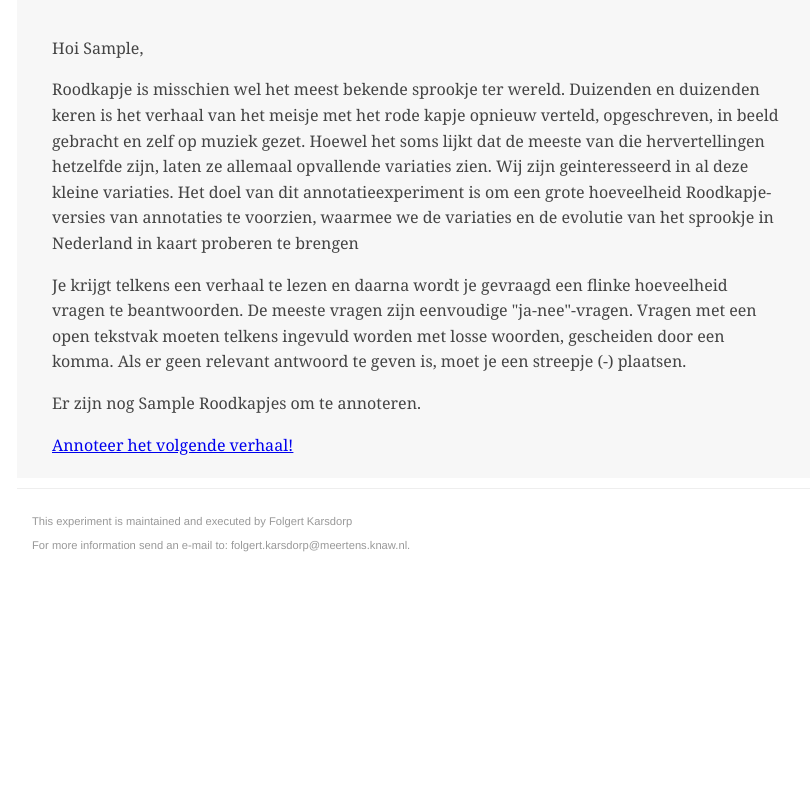
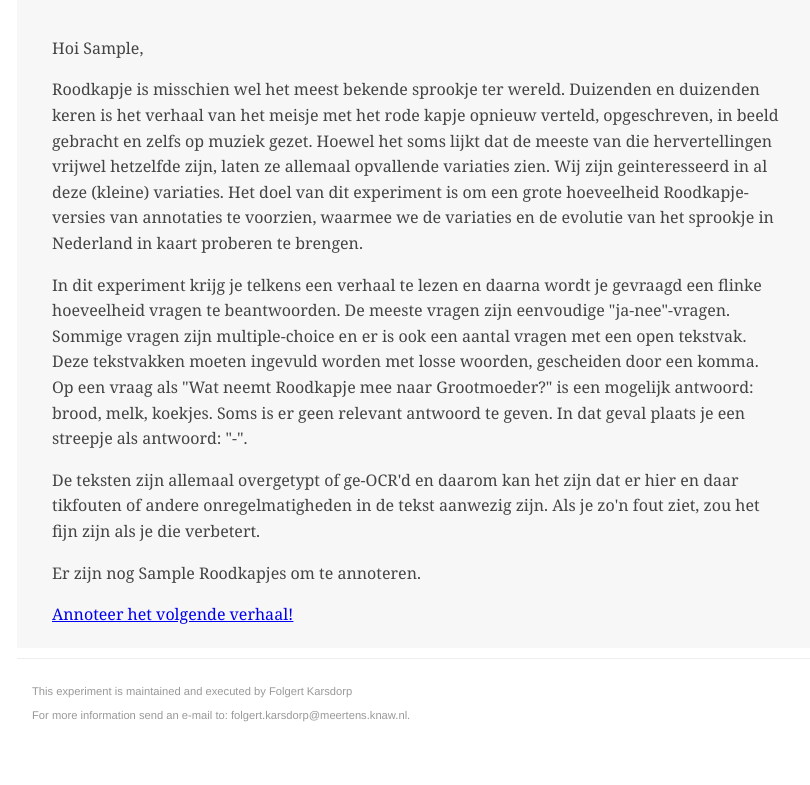
Before and after one commit to fbkarsdorp/roodkapje, a Flask app: template app/templates/index.html in a window 1280 px wide. Shown: the part 177-962 px from the top of the page, without its empty margins (223-1033 px from the left). Before the commit the page ends 729 px from the top, so only its background shows below. Run offline with Flask 2, Linux system fonts and the light colour scheme; tables that the repository leaves empty hold one stand-in row (values such as "Sample post"); the template is opened without the code that fills it: values that come from a table or form of the project are taken from there, most other values are stand-ins (such as "Sample title", 1, 10 or a date in 2020); parts of the project's set-up code (start-up, migrations or seed data) failed here and were passed over.

Commit message:
update task description

```diff
--- a/app/templates/index.html
+++ b/app/templates/index.html
@@ -5,14 +5,14 @@
      <p>Hoi {{ user.firstname }},</p>
      <p>Roodkapje is misschien wel het meest bekende sprookje ter wereld. Duizenden en duizenden keren
      is het verhaal van het meisje met het rode kapje opnieuw verteld, opgeschreven,
-     in beeld gebracht en zelf op muziek gezet. Hoewel het soms lijkt dat de meeste van die hervertellingen
-     hetzelfde zijn, laten ze allemaal opvallende variaties zien. Wij zijn geinteresseerd in al deze kleine
-     variaties. Het doel van dit annotatieexperiment is om een grote hoeveelheid Roodkapje-versies van
+     in beeld gebracht en zelfs op muziek gezet. Hoewel het soms lijkt dat de meeste van die hervertellingen
+     vrijwel hetzelfde zijn, laten ze allemaal opvallende variaties zien. Wij zijn geinteresseerd in al deze (kleine)
+     variaties. Het doel van dit experiment is om een grote hoeveelheid Roodkapje-versies van
      annotaties te voorzien, waarmee we de variaties en de evolutie van het sprookje in Nederland
-     in kaart proberen te brengen</p>
-     <p>Je krijgt telkens een verhaal te lezen en daarna wordt je gevraagd een flinke hoeveelheid vragen te beantwoorden.
-     De meeste vragen zijn eenvoudige "ja-nee"-vragen. Vragen met een open tekstvak moeten telkens ingevuld worden met losse
-     woorden, gescheiden door een komma. Als er geen relevant antwoord te geven is, moet je een streepje (-) plaatsen.</p>
+     in kaart proberen te brengen.</p>
+     <p>In dit experiment krijg je telkens een verhaal te lezen en daarna wordt je gevraagd een flinke hoeveelheid vragen te beantwoorden. De meeste vragen zijn eenvoudige "ja-nee"-vragen. Sommige vragen zijn multiple-choice en er is ook een aantal vragen met een open tekstvak. Deze tekstvakken moeten ingevuld worden met losse woorden, gescheiden door een komma. Op een vraag als "Wat neemt Roodkapje mee naar Grootmoeder?" is een mogelijk antwoord: brood, melk, koekjes. Soms is er geen relevant antwoord te geven. In dat geval plaats je een streepje als antwoord: "-". </p>
+
+     <p>De teksten zijn allemaal overgetypt of ge-OCR'd en daarom kan het zijn dat er hier en daar tikfouten of andere onregelmatigheden in de tekst aanwezig zijn. Als je zo'n fout ziet, zou het fijn zijn als je die verbetert.</p>
 
      <p>Er zijn nog {{ to_do }} Roodkapjes om te annoteren.</p>
      <a href="{{ url_for('annotate', storyname=story.storyname) }}">Annoteer het volgende verhaal!</a>
```
